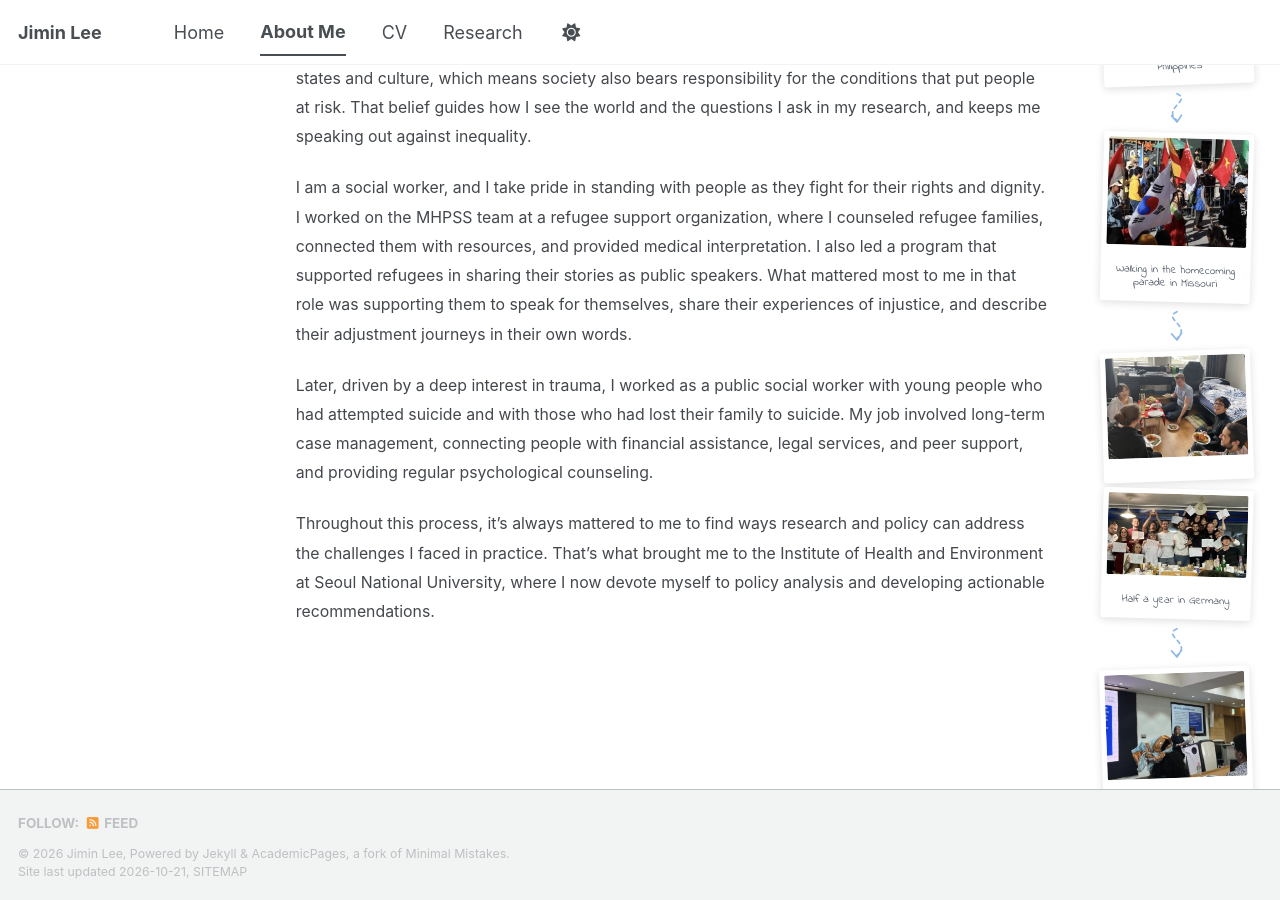
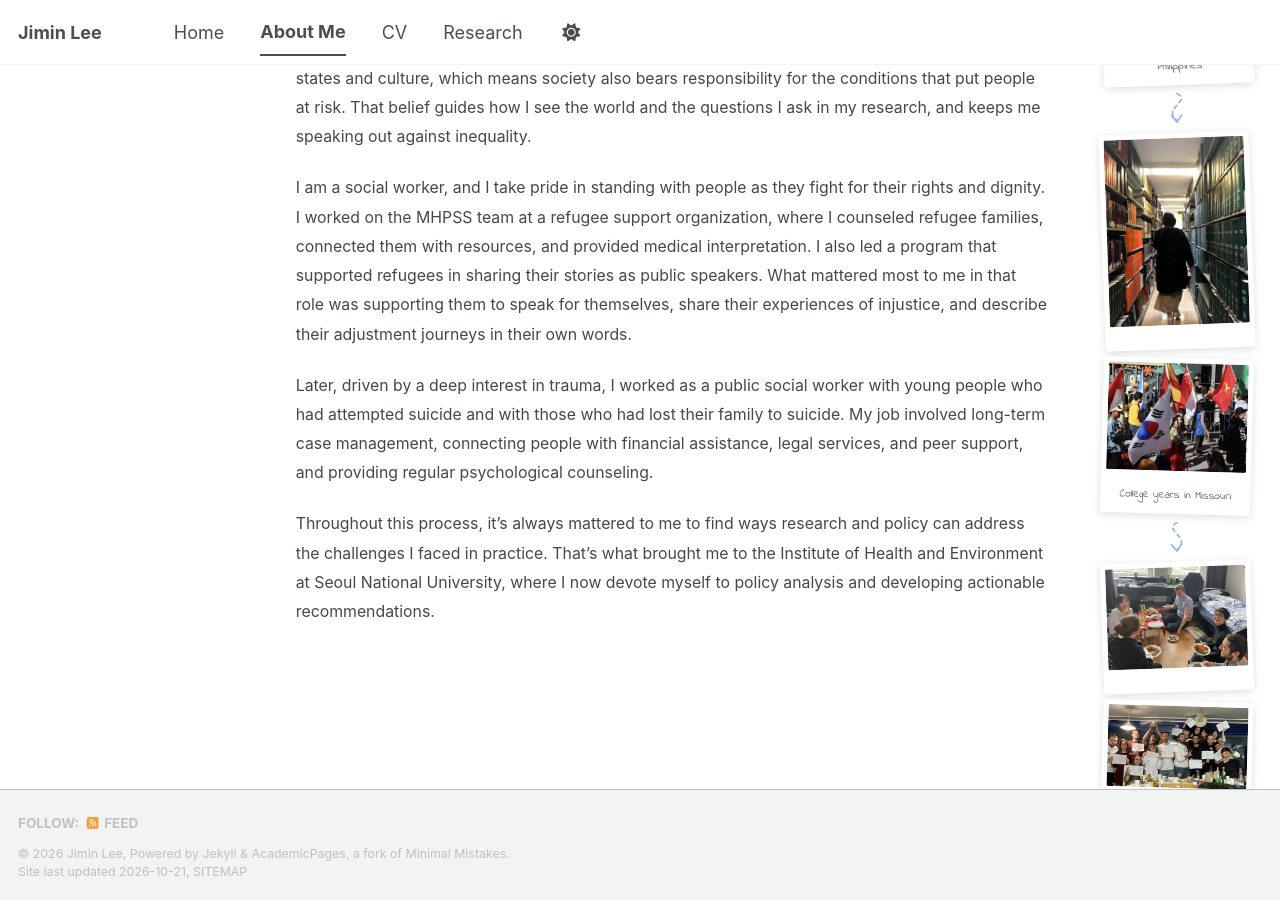
Before and after one commit to jiminlee-research/jiminlee-research.github.io, a Jekyll site: the page built from _pages/about-me.md, in a window 1280 px wide and 900 px high, scrolled down 728 px. Built offline with Jekyll 4.4.1, drawn with Linux system fonts in a browser that asks for light colours; a style sheet for code colours, icons or effects is not loaded.

Commit message:
About Me: add Missouri library photo; group caption College years in Missouri
Co-Authored-By: Claude Opus 5.5 <noreply@anthropic.com>
Claude-Session: https://claude.ai/code/session_01GYaXMgFYpFz8tBfJmAVwxN

```diff
--- a/_pages/about-me.md
+++ b/_pages/about-me.md
@@ -132,7 +132,8 @@ author_profile: true
 <figure class="tl-photo tilt-r tl-pair"><img src="/images/about/ph-campus.jpg" alt="My high school campus in the Philippines at sunset" loading="lazy"></figure>
 <figure class="tl-photo tilt-l"><img src="/images/about/ph-volunteer.jpg" alt="Playing with children while volunteering at a children's home in the Philippines" loading="lazy"><figcaption>High school years in the Philippines</figcaption></figure>
 <svg class="tl-arrow" viewBox="0 0 60 46" aria-hidden="true"><path d="M30 3 C 50 12, 10 22, 30 38" /><path d="M23 32 L30 40 L36 31" /></svg>
-<figure class="tl-photo tilt-r"><img src="/images/about/missouri.jpg" alt="Walking in the homecoming parade in Missouri" loading="lazy"><figcaption>Walking in the homecoming parade in Missouri</figcaption></figure>
+<figure class="tl-photo tilt-l tl-pair"><img src="/images/about/missouri-library.jpg" alt="Walking through the library stacks in college in Missouri" loading="lazy"></figure>
+<figure class="tl-photo tilt-r"><img src="/images/about/missouri.jpg" alt="Walking in the homecoming parade in Missouri" loading="lazy"><figcaption>College years in Missouri</figcaption></figure>
 <svg class="tl-arrow" viewBox="0 0 60 46" aria-hidden="true"><path d="M30 3 C 10 12, 50 22, 30 38" /><path d="M23 32 L30 40 L36 31" /></svg>
 <figure class="tl-photo tilt-l tl-pair"><img src="/images/about/germany1.jpg" alt="With friends during half a year in Germany" loading="lazy"></figure>
 <figure class="tl-photo tilt-r"><img src="/images/about/germany2.jpg" alt="Half a year in Germany" loading="lazy"><figcaption>Half a year in Germany</figcaption></figure>
```
Also changed, not shown: images/about/missouri-library.jpg (added).
